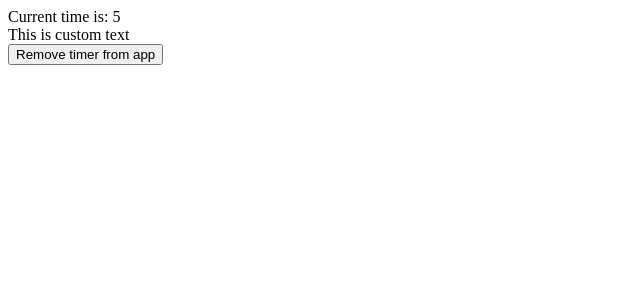
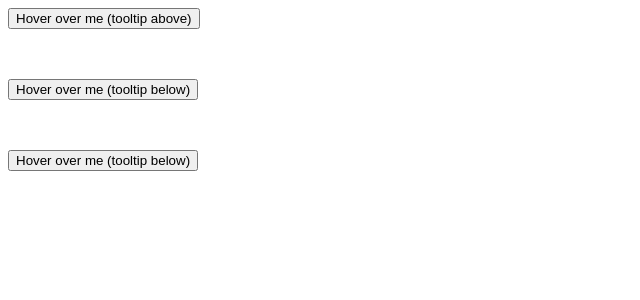
Before and after one commit to 1tav0/FullReactNotes, a React app: page / in a window 1280 px wide. Shown: the top 300 px of the page, without its empty margins (0-640 px from the left). Built offline with nearby package versions, Linux system fonts and the light colour scheme.

Commit message:
clean up interval & start useLayoutEffect

```diff
--- a/src/App.jsx
+++ b/src/App.jsx
@@ -1,19 +1,39 @@
 import Button from "./Button.jsx";
 import Text from "./Text.jsx";
 import Timer from "./Timer.jsx";
-import React, {useCallback, useEffect, useState} from "react";
+import ButtonWithTooltip from "./ButtonWithToolTip.jsx";
+
+import React, { useCallback, useEffect, useState } from "react";
+
 const App = () => {
-  const [showTimer, setShowTimer] = useState(true);
-
   return <>
-    {
-      showTimer
-      &&
-      <Timer customText="This is custom text"/>
+    <ButtonWithTooltip
+    tooltipContent = {
+      <div>
+        This tooltip does not fit above the button.
+        <br />
+        This is why it's displayed below instead!
+      </div>
     }
-    <button
-      onClick={() => setShowTimer(!showTimer)}
-    >Remove timer from app</button>
+    >
+      Hover over me (tooltip above)
+    </ButtonWithTooltip>
+    <div style={{ height: 50 }} />
+    <ButtonWithTooltip
+      tooltipContent={
+        <div>This tooltip fits above the button</div>
+      }
+    >
+      Hover over me (tooltip below)
+    </ButtonWithTooltip>
+    <div style={{ height: 50 }} />
+    <ButtonWithTooltip
+      tooltipContent={
+        <div>This tooltip fits above the button</div>
+      }
+    >
+      Hover over me (tooltip below)
+    </ButtonWithTooltip>
   </>
 }
 
--- /dev/null
+++ b/src/ButtonWithTooltip.jsx
@@ -0,0 +1,40 @@
+import React, {useState, useRef} from 'react'
+import ToolTip from './ToolTip.jsx';
+
+const ButtonWithTooltip = (props) => {
+  const { children, tooltipContent } = props;
+  const [targetPositions, setPositions] = useState(null);
+  const buttonRef = useRef(null);
+
+  const handleMouseEnter = () => {
+    const rectangleBoundaries = buttonRef.current.getBoundingClientRect();
+    //basically we have received coordinates of the button and we are telling react try to adjust according to those coordinates
+    setPositions({
+      left: rectangleBoundaries.left,
+      top: rectangleBoundaries.top,
+      right: rectangleBoundaries.right,
+      bottom: rectangleBoundaries.bottom,
+    })
+  }
+
+  return (
+    <>
+      <button
+        ref={buttonRef}
+        onPointerEnter={handleMouseEnter}
+        onPointerLeave={() => {
+          setPositions(null);
+        }}
+      >
+        {children}
+      </button>
+      {
+        targetPositions
+        &&
+        <ToolTip targetPositions={targetPositions}>{ tooltipContent }</ToolTip>
+      }
+    </>
+  )
+}
+
+export default ButtonWithTooltip
--- a/src/Timer.jsx
+++ b/src/Timer.jsx
@@ -1,4 +1,4 @@
-import React, { useEffect, useState } from 'react'
+import React, { useEffect, useState, useLayoutEffect } from 'react'
 
 const Timer = (props) => {
   const [counter, setCounter] = useState(0);
@@ -26,6 +26,10 @@ const Timer = (props) => {
     return () => {
       console.log("cleaning up second effect for custom text");
     }
+  }, [customText])
+
+  useLayoutEffect(() => {
+    console.log("running useLayout effect")
   },[])
   return <>
     <span>Current time is: {counter}</span>
--- /dev/null
+++ b/src/ToolTip.jsx
@@ -0,0 +1,18 @@
+import React from 'react'
+import { createPortal } from 'react-dom';
+const ToolTip = (props) => {
+  const { children, targetPositions: {left,right,top,bottom}} = props;
+  return createPortal(
+    <div style={{
+      position: 'absolute',
+      pointerEvents: 'none',
+      left: 0,
+      top: 0,
+      transform: `translate3d(${x}px, ${y}px, 0)`
+    }}
+    >
+      {children}
+    </div>, document.body)
+}
+
+export default ToolTip
```
